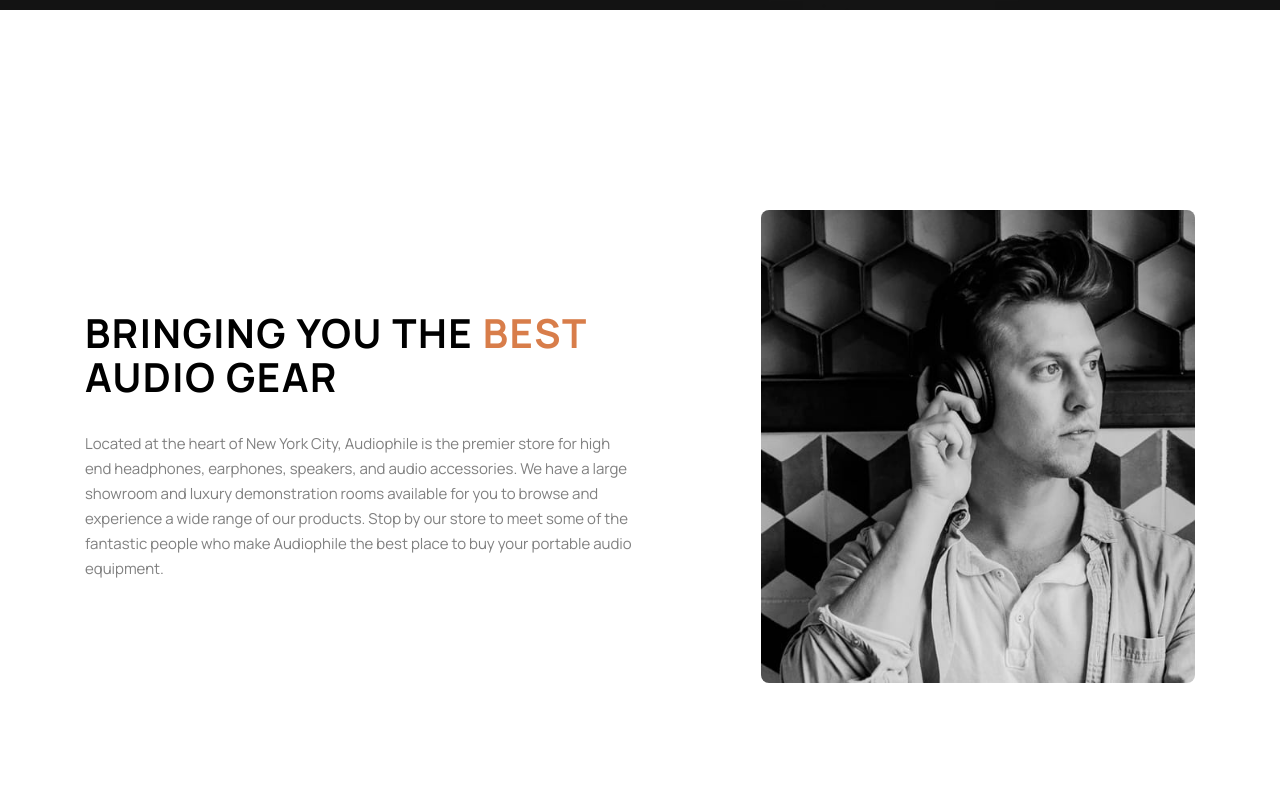
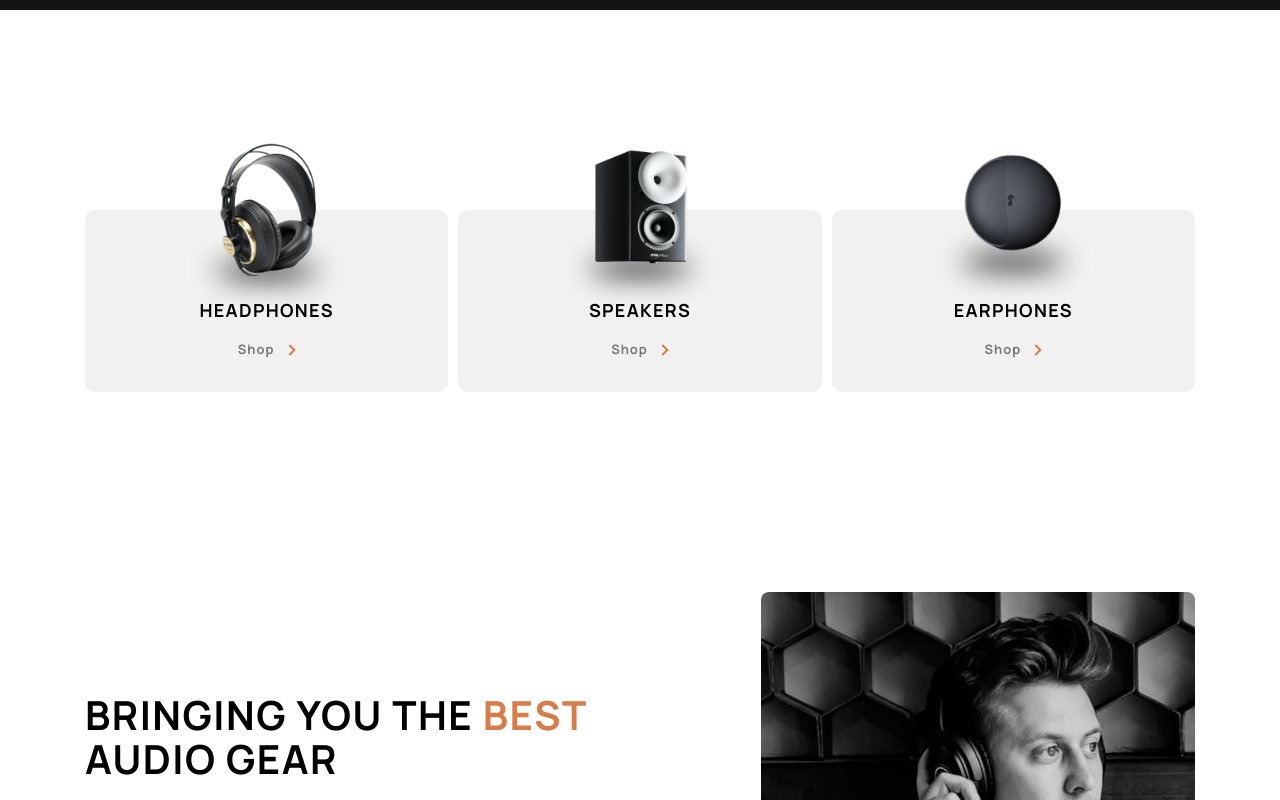
Before and after one commit to 13NOONE37/audiophile-ecommerce, a Next.js app: page / in a window 1280 px wide. Shown: the part 720-1520 px from the top of the page. Built offline with nearby package versions, Linux system fonts and the light colour scheme.

Commit message:
categories added to landing and fixed to be more elastic

```diff
--- a/app/(public)/(landing)/page.tsx
+++ b/app/(public)/(landing)/page.tsx
@@ -1,8 +1,12 @@
+import Categories from '../_components/categories';
 import Outro from '../_components/outro';
 
 export default function HomePage() {
   return (
     <>
+      <div className='mt-23 md:mt-37 lg:mt-50'>
+        <Categories />
+      </div>
       <div className='mb-30 md:mb-24 lg:mb-50 mt-24 md:mt-30 lg:mt-50'>
         <Outro />
       </div>
--- a/app/(public)/_components/categories.tsx
+++ b/app/(public)/_components/categories.tsx
@@ -9,12 +9,7 @@
 
 const Categories = ({ className }: { className?: string }) => {
   return (
-    <section
-      className={cn(
-        'bg-body-inverted px-6 md:px-9.5 pt-21 md:pt-27 pb-9 md:pb-17',
-        className,
-      )}
-    >
+    <section className={cn('bg-body-inverted', className)}>
       <div className='flex flex-col justify-start items-center md:grid md:grid-cols-[1fr_1fr_1fr] gap-17 md:gap-2.5 max-w-[var(--max-width)] mx-auto'>
         <Card
           src={HeadphonesImage}
--- a/app/(public)/_components/header.tsx
+++ b/app/(public)/_components/header.tsx
@@ -99,7 +99,7 @@
           aria-hidden={isMenuOpen}
           ref={menuRef}
         >
-          <Categories />
+          <Categories className='px-6 md:px-9.5 pt-21 md:pt-27 pb-9 md:pb-17' />
         </nav>
       </div>
       {/* <FocusTrap
```
